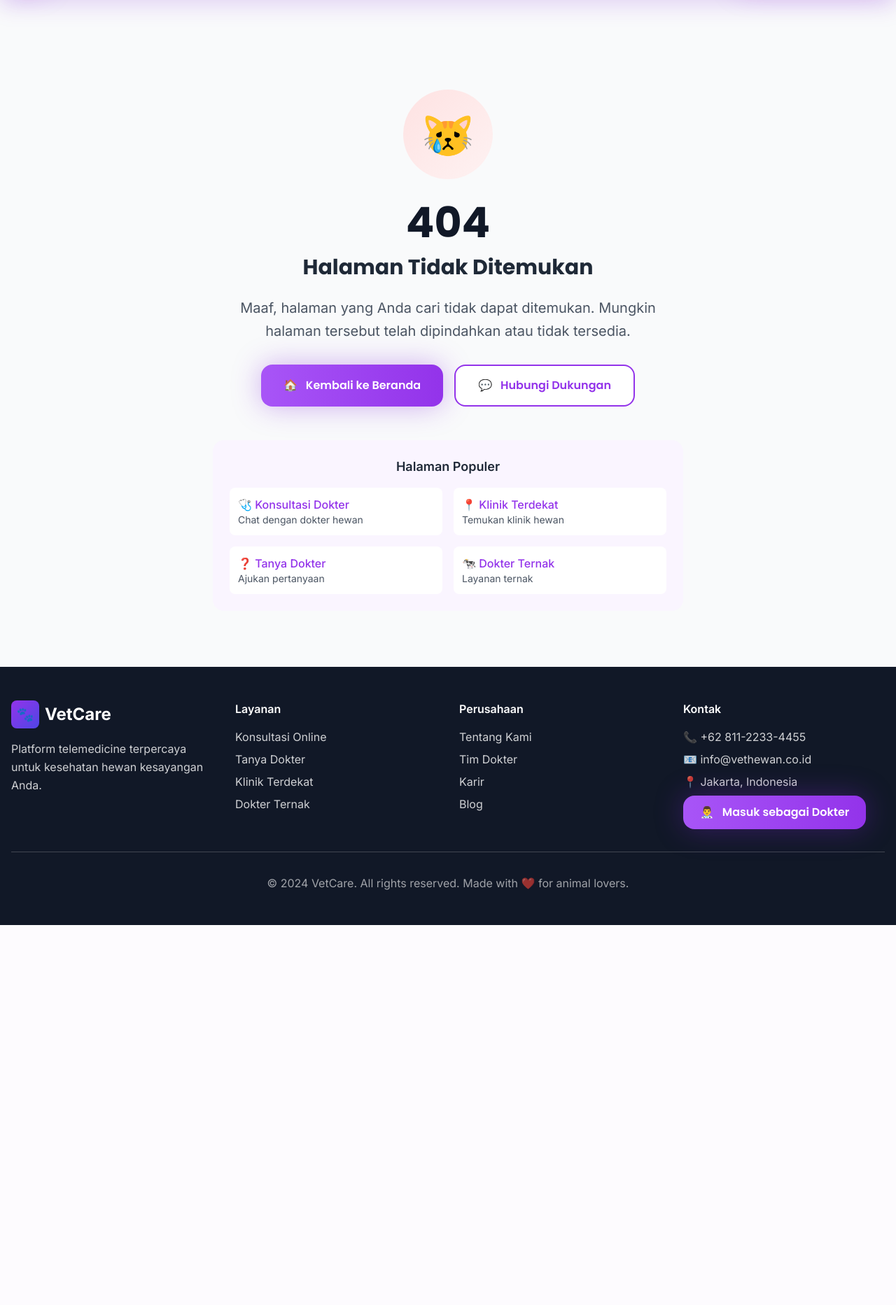
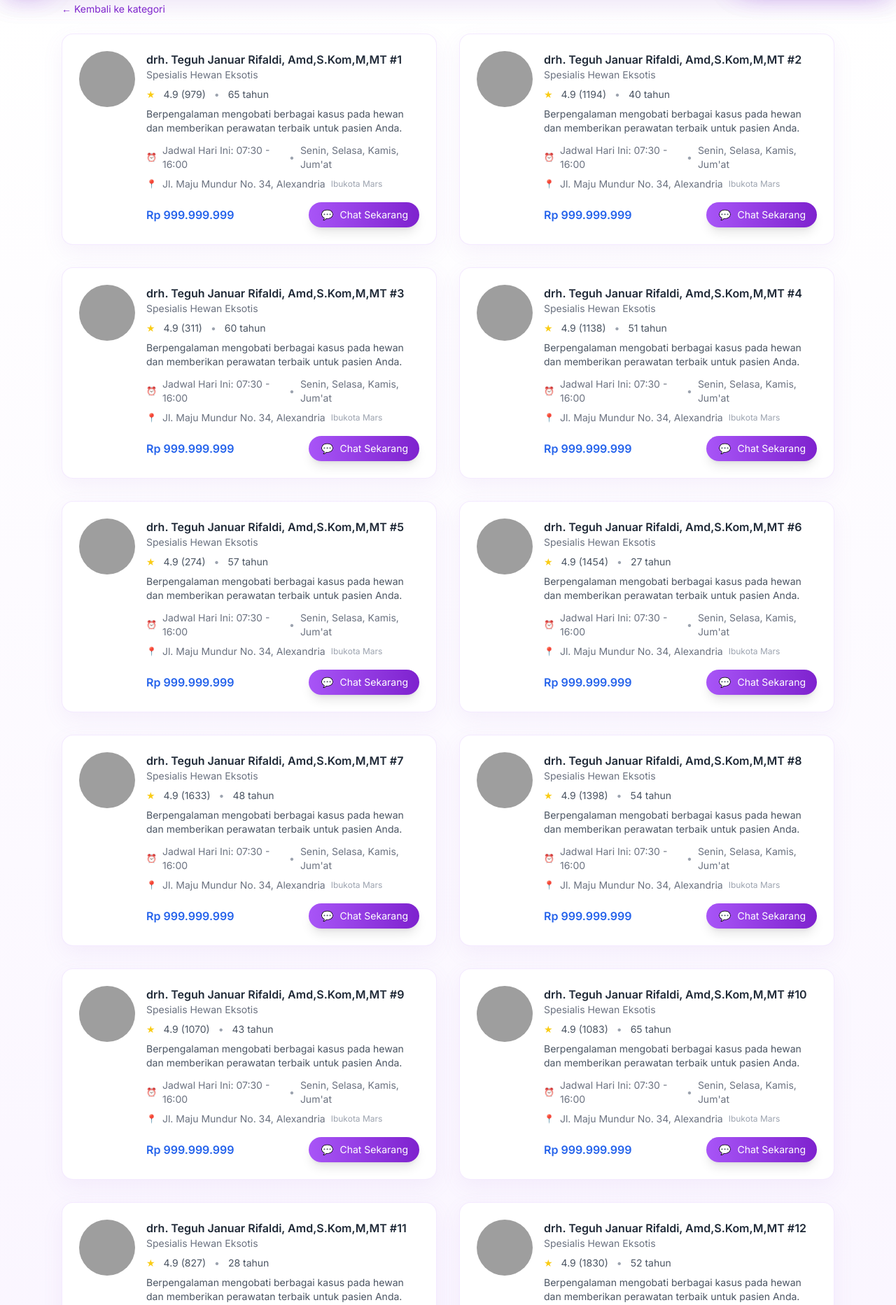
Before and after one commit to ZFL01/Vetcare, a PHP site: page /chat_messages/index.php?route=pilih-dokter&kategori=peliharaan in a window 1280 px wide. Shown: the part 81-1946 px from the top of the page at 70% size. Before the commit the page ends 1403 px from the top, so only its background shows below. Run offline with PHP 8.4, Linux system fonts and the light colour scheme; grey boxes are pictures that could not be loaded.

Commit message:
pilih dokter sih sudah ada tapi belum terintegrasi sama database sih

```diff
--- a/index.php
+++ b/index.php
@@ -52,6 +52,11 @@ switch ($route) {
         $pageTitle = 'Pilih Kategori Hewan - VetCare';
         $pageDescription = 'Pilih kategori hewan yang ingin Anda konsultasikan';
         $contentFile = 'pages/pilih-kategori.php';
+        break;
+    case 'pilih-dokter':
+        $pageTitle = 'Pilih Dokter - VetCare';
+        $pageDescription = 'Daftar dokter berdasarkan kategori yang dipilih';
+        $contentFile = 'pages/pilih-dokter.php';
         break;
     // --- Route Lainnya: Hanya setting variabel ---
     case '':
--- /dev/null
+++ b/pages/pilih-dokter.php
@@ -0,0 +1,85 @@
+<?php
+require_once __DIR__ . '/../header.php';
+?>
+
+<main class="pb-20 bg-gradient-to-b from-white via-purple-50 to-white min-h-[80vh]">
+  <div class="container mx-auto px-6 max-w-6xl">
+
+  <?php
+  // get category slug
+  $kategori = isset($_GET['kategori']) ? htmlspecialchars($_GET['kategori']) : '';
+
+  if ($kategori === '') {
+    echo '<div class="py-12">';
+    echo '<p class="text-center text-gray-600">Kategori tidak dipilih. <a href="?route=pilih-kategori" class="text-purple-600 underline">Kembali ke pilihan kategori</a></p>';
+    echo '</div>';
+  } else {
+    // generate many sample doctors so the page scrolls
+    $doctors = [];
+    for ($i = 1; $i <= 24; $i++) {
+      $doctors[] = [
+        'name' => "drh. Teguh Januar Rifaldi, Amd,S.Kom,M,MT #$i",
+        'specialty' => 'Spesialis Hewan Eksotis',
+        'rating' => '4.9',
+        'reviews' => rand(50, 2000),
+        'age' => rand(25, 65) . ' tahun',
+        'desc' => 'Berpengalaman mengobati berbagai kasus pada hewan dan memberikan perawatan terbaik untuk pasien Anda.',
+        'schedule' => '07:30 - 16:00',
+        'days' => 'Senin, Selasa, Kamis, Jum\'at',
+        'address' => 'Jl. Maju Mundur No. 34, Alexandria',
+        'city' => 'Ibukota Mars',
+        'price' => 'Rp ' . number_format(999999999,0,',','.'),
+        'avatar' => "https://i.pravatar.cc/120?img=" . ($i % 70 + 1)
+      ];
+    }
+
+    echo '<div class="mb-6">';
+    echo '<a href="?route=pilih-kategori" class="text-sm text-purple-700 hover:underline">&larr; Kembali ke kategori</a>';
+    echo '</div>';
+
+    echo '<div class="grid grid-cols-1 md:grid-cols-2 gap-8">';
+    foreach ($doctors as $doc) {
+      ?>
+      <div class="relative rounded-2xl overflow-hidden bg-white shadow-card p-6 border border-purple-200/50">
+        <div class="flex gap-4">
+          <div class="w-20 h-20 rounded-full overflow-hidden flex-shrink-0">
+            <img src="<?php echo $doc['avatar']; ?>" alt="avatar" class="w-full h-full object-cover" />
+          </div>
+          <div class="flex-1">
+            <h4 class="font-semibold text-gray-800"><?php echo $doc['name']; ?></h4>
+            <div class="text-sm text-gray-500 mb-2"><?php echo $doc['specialty']; ?></div>
+            <div class="flex items-center text-sm text-gray-600 gap-3 mb-2">
+              <span class="text-yellow-400">★</span>
+              <span><?php echo $doc['rating']; ?> (<?php echo $doc['reviews']; ?>)</span>
+              <span class="text-gray-400">•</span>
+              <span><?php echo $doc['age']; ?></span>
+            </div>
+            <p class="text-sm text-gray-600 mb-3"><?php echo $doc['desc']; ?></p>
+
+            <div class="text-sm text-gray-500 mb-4">
+              <div class="flex items-center gap-2"><span class="text-xs">⏰</span> Jadwal Hari Ini: <?php echo $doc['schedule']; ?> <span class="text-gray-400">•</span> <?php echo $doc['days']; ?></div>
+              <div class="flex items-center gap-2 mt-2"><span class="text-xs">📍</span> <?php echo $doc['address']; ?> <div class="text-xs text-gray-400"><?php echo $doc['city']; ?></div></div>
+            </div>
+
+            <div class="flex items-center justify-between">
+              <div class="text-blue-600 font-semibold"><?php echo $doc['price']; ?></div>
+              <button class="inline-flex items-center gap-2 bg-gradient-to-r from-purple-500 to-purple-700 text-white px-4 py-2 rounded-full text-sm shadow-lg hover:scale-[1.02] transition-transform">
+                <span class="w-5 h-5 flex items-center justify-center bg-white/10 rounded-full">💬</span>
+                Chat Sekarang
+              </button>
+            </div>
+          </div>
+        </div>
+      </div>
+      <?php
+    }
+    echo '</div>';
+  }
+  ?>
+
+  </div>
+</main>
+
+<style>
+  .shadow-card { box-shadow: 0 10px 30px rgba(150, 100, 200, 0.08); }
+</style>
```
Also changed, not shown: pages/pilih-kategori.php (+15 -16 lines).
